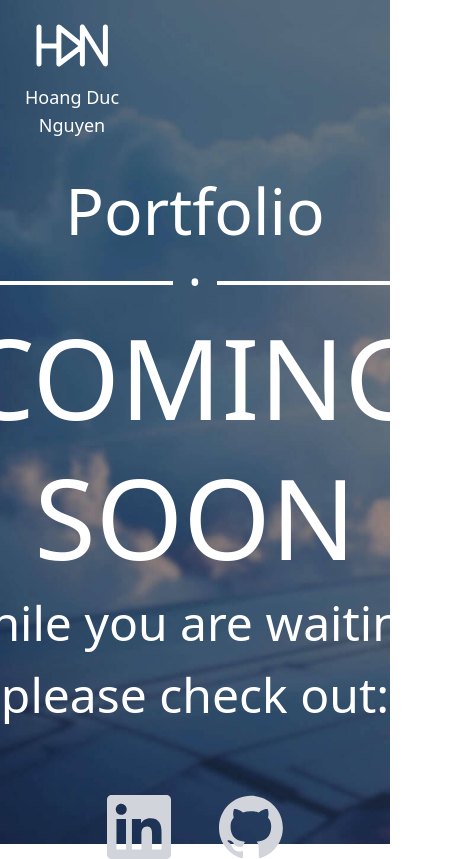
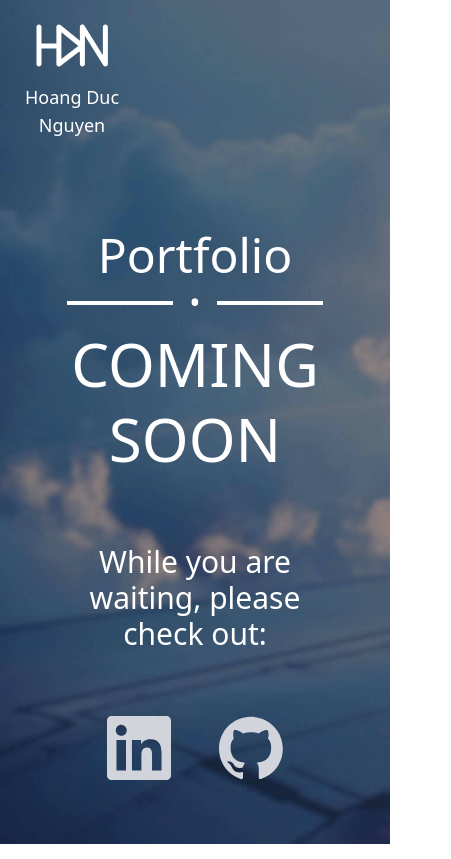
Before and after one commit to nguyenhoang-duc/Portfolio, an Angular app: page / in a window 390 px wide. Shown: the whole page, 451 px wide, since content can reach past the window. Built offline with nearby package versions, Linux system fonts and the light colour scheme.

Commit message:
Made the landing page responsive

```diff
--- a/src/app/temporary/construction/construction.component.html
+++ b/src/app/temporary/construction/construction.component.html
@@ -1,4 +1,4 @@
-<div class="flex h-screen w-screen bg-gray-500 bg-construction bg-cover flex-col justify-between">
+<div class="flex h-screen w-screen overflow-hidden bg-gray-500 bg-construction bg-cover flex-col justify-between">
     <div class="w-36 p-6 text-center">
         <div class="flex justify-center mb-4">
             <img class="self-center" src="../../../assets/icons/logo.svg">
@@ -6,15 +6,15 @@
         <span class="text-white text-lg">Hoang Duc Nguyen</span>
     </div>
     <div class="flex justify-center">
-        <div class="text-center w-[32rem]">
-            <h2 class="text-white text-[4rem]">Portfolio</h2>
+        <div class="text-center w-[16rem] md:w-[32rem]">
+            <h1 class="text-white md:text-[4rem] text-5xl">Portfolio</h1>
             <div class="divider fill-white text-3xl text-white before:bg-white before:h-1 after:bg-white after:h-1">•</div>
-            <h1 class="text-white text-[7rem] leading-tight uppercase">Coming soon</h1>
+            <h2 class="text-white md:text-[7rem] text-6xl leading-tight uppercase">Coming soon</h2>
         </div>
     </div>
     <div class="flex justify-center flex-col items-center mb-16">
-        <div class="text-center w-[32rem] mb-16">
-            <h3 class="text-white text-[3rem] text-balance">While you are waiting, please check out:</h3>
+        <div class="text-center text-wrap w-[75vw] lg:w-[32rem] mb-16">
+            <h3 class="text-white text-3xl sm:text-[3rem] sm:leading-normal text-balance">While you are waiting, please check out:</h3>
         </div>
         <div class="flex justify-evenly gap-12">
             <a href="https://www.linkedin.com/in/hoang-nguyen-duc1997/" target="_blank">
```
